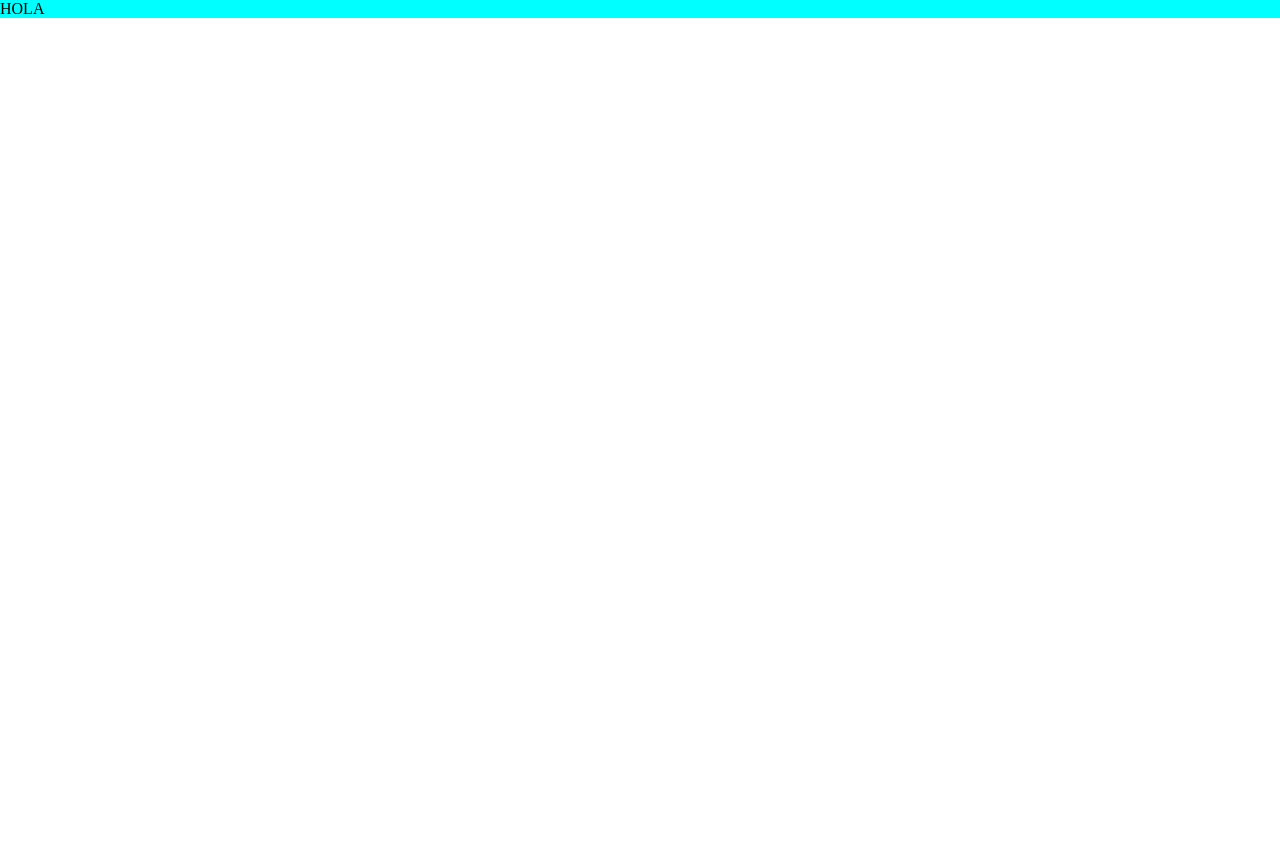
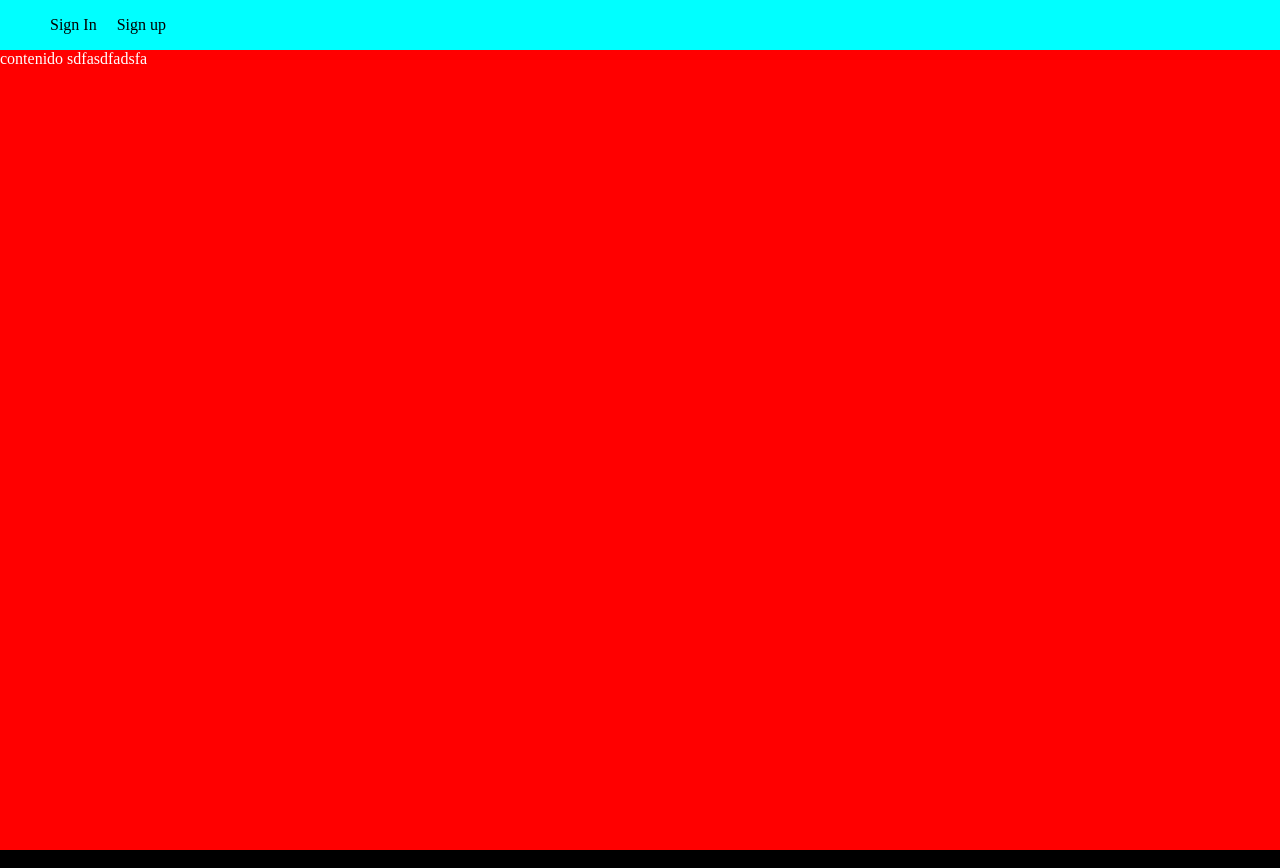
Before and after one commit to Marcovillalva/circulo-de-estudio, a plain HTML site: page index.html in a window 1280 px wide. Before the commit the page ends 800 px from the top, so only its background shows below. Drawn offline with Linux system fonts and the light colour scheme.

Commit message:
cambio titulo

```diff
--- a/index.html
+++ b/index.html
@@ -2,20 +2,26 @@
 <html>
 <head>
 <meta charset="UTF-8">
-<title>Title of the document</title>
+<title>Circulo de estudio</title>
 <link rel="stylesheet" type="text/css" href="styles.css">
 </head>
 
 <body>
 
     <header>
-        HOLA
         <nav>
+                <ul>
+                        <li><a href="#">Sign In</a></li>
+                        <li><a href="#">Sign up</a></li>
+                </ul>
         </nav>
     </header>
-    <section>
+    <section class="content">
+        contenido
+        sdfasdfadsfa
     </section>
     <footer>
+        FOOTER
     </footer>
 
 <script src="javascript.js" charteset="utf-8"></script>
```
